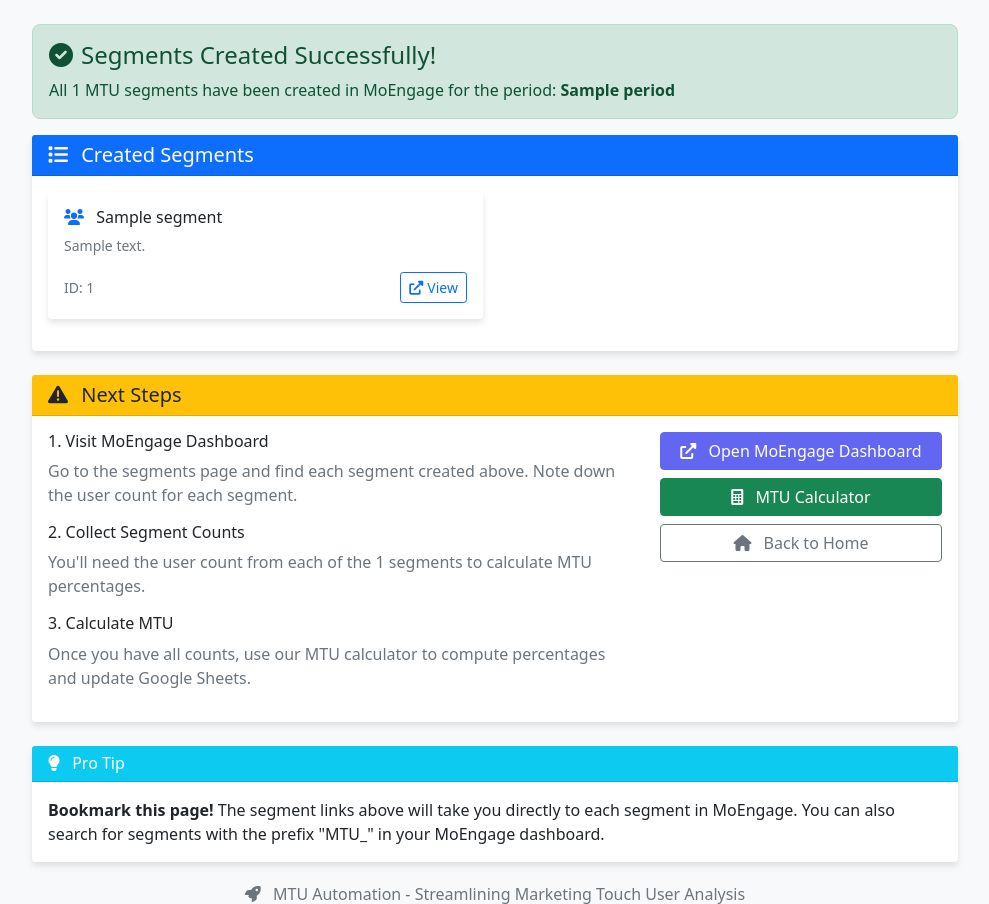
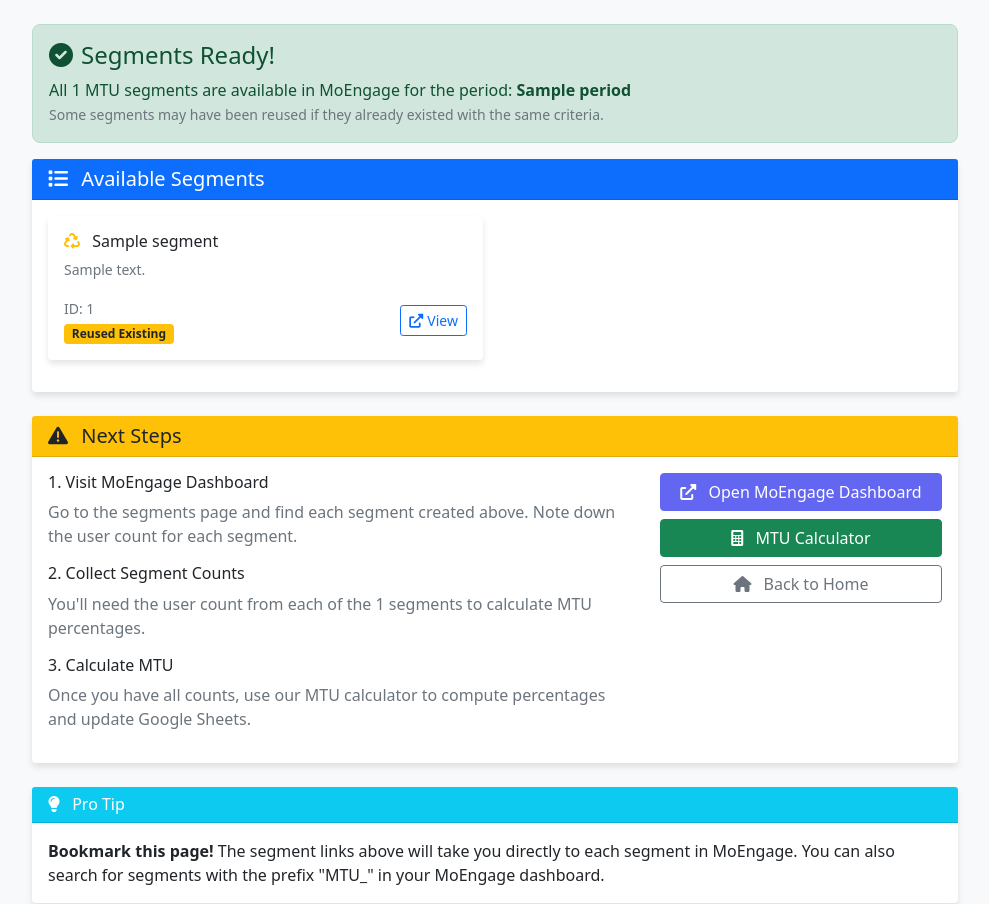
Before and after one commit to AnuragAtAspora/mtu-automation-web, a Flask app: template templates/segments_created.html in a window 1280 px wide. Shown: the part 56-960 px from the top of the page, without its empty margins (145-1134 px from the left). Run offline with Flask 3, Linux system fonts and the light colour scheme; the template is opened without the code that fills it: most values are stand-ins (such as "Sample title", 1, 10 or a date in 2020).

Commit message:
Handle duplicate segments gracefully - reuse existing ones
- When MoEngage returns 409 (segment exists), extract existing segment info
- Show existing segments as 'reused' instead of throwing errors
- Update UI to show both created and reused segments with badges
- Parse existing_cs_name and existing_cs_id from API error response
- Provide direct links to existing segments in MoEngage dashboard

```diff
--- a/app.py
+++ b/app.py
@@ -90,39 +90,38 @@ class MTUWebAutomation:
                     'name': segment_name,
                     'id': segment_id,
                     'description': unique_description,
-                    'url': f"https://app.moengage.com/v3/#/segments/{segment_id}"
+                    'url': f"https://app.moengage.com/v3/#/segments/{segment_id}",
+                    'status': 'created'
                 }
                 self.created_segments.append(segment_info)
                 return segment_info
             elif response.status_code == 409:
-                # Conflict - try with completely different approach: add microsecond precision
-                import time
-                time.sleep(2)  # Wait longer
-                microsecond_id = datetime.now().strftime('%Y%m%d_%H%M%S_%f')
-                random_suffix = ''.join(random.choices(string.ascii_letters + string.digits, k=6))
-                unique_name = f"Automated_{segment_name.split('_')[1]}_{segment_name.split('_')[2]}_{microsecond_id}_{random_suffix}"
-                unique_description = f"{description} [Retry: {microsecond_id}]"
+                # Segment with same filters already exists - reuse it
+                try:
+                    error_data = response.json()
+                    existing_name = error_data.get('error', {}).get('existing_cs_name', 'Unknown')
+                    existing_id = error_data.get('error', {}).get('existing_cs_id', 'Unknown')
 
-                payload = {
-                    "name": unique_name,
-                    "description": unique_description,
-                    "included_filters": filters
-                }
-
-                response = requests.post(url, json=payload, headers=headers, timeout=30)
-                if response.status_code in [200, 201]:
-                    data = response.json()
-                    segment_id = data['data']['id']
                     segment_info = {
-                        'name': unique_name,
-                        'id': segment_id,
-                        'description': unique_description,
-                        'url': f"https://app.moengage.com/v3/#/segments/{segment_id}"
+                        'name': existing_name,
+                        'id': existing_id,
+                        'description': f"Reusing existing segment: {existing_name}",
+                        'url': f"https://app.moengage.com/v3/#/segments/{existing_id}",
+                        'status': 'reused'
                     }
                     self.created_segments.append(segment_info)
                     return segment_info
-                else:
-                    return {'error': f"API Error after retry: {response.status_code} - {response.text}"}
+                except:
+                    # Fallback if we can't parse the error
+                    segment_info = {
+                        'name': f"Existing segment (similar to {segment_name})",
+                        'id': 'unknown',
+                        'description': "Reusing existing segment with same filters",
+                        'url': "https://app.moengage.com/v3/#/segments",
+                        'status': 'reused'
+                    }
+                    self.created_segments.append(segment_info)
+                    return segment_info
             else:
                 return {'error': f"API Error: {response.status_code} - {response.text}"}
 
@@ -151,6 +150,7 @@ class MTUWebAutomation:
             segment_name = f"Automated_{country_code}_AllUsers_{datetime.now().strftime('%Y%m%d_%H%M%S_%f')}"
             description = f"All {country_name} users for MTU calculation"
 
+            # Revert to simple filters - don't try to make them unique
             filters = {
                 "filter_operator": "and",
                 "filters": [
--- a/templates/segments_created.html
+++ b/templates/segments_created.html
@@ -6,15 +6,16 @@
 <div class="row justify-content-center">
     <div class="col-md-10">
         <div class="alert alert-success">
-            <h4><i class="fas fa-check-circle me-2"></i>Segments Created Successfully!</h4>
-            <p class="mb-0">All {{ segments|length }} MTU segments have been created in MoEngage for the period: <strong>{{ period }}</strong></p>
+            <h4><i class="fas fa-check-circle me-2"></i>Segments Ready!</h4>
+            <p class="mb-0">All {{ segments|length }} MTU segments are available in MoEngage for the period: <strong>{{ period }}</strong></p>
+            <small class="text-muted">Some segments may have been reused if they already existed with the same criteria.</small>
         </div>
 
         <div class="card">
             <div class="card-header bg-primary text-white">
                 <h5 class="mb-0">
                     <i class="fas fa-list me-2"></i>
-                    Created Segments
+                    Available Segments
                 </h5>
             </div>
             <div class="card-body">
@@ -24,12 +25,23 @@
                         <div class="card segment-card h-100">
                             <div class="card-body">
                                 <h6 class="card-title">
-                                    <i class="fas fa-users me-2 text-primary"></i>
+                                    {% if segment.status == 'reused' %}
+                                        <i class="fas fa-recycle me-2 text-warning"></i>
+                                    {% else %}
+                                        <i class="fas fa-users me-2 text-primary"></i>
+                                    {% endif %}
                                     {{ segment.name }}
                                 </h6>
                                 <p class="card-text text-muted small">{{ segment.description }}</p>
                                 <div class="d-flex justify-content-between align-items-center">
-                                    <small class="text-muted">ID: {{ segment.id }}</small>
+                                    <div>
+                                        <small class="text-muted">ID: {{ segment.id }}</small>
+                                        {% if segment.status == 'reused' %}
+                                            <br><small class="badge bg-warning text-dark">Reused Existing</small>
+                                        {% else %}
+                                            <br><small class="badge bg-success">Newly Created</small>
+                                        {% endif %}
+                                    </div>
                                     <a href="{{ segment.url }}" target="_blank" class="btn btn-sm btn-outline-primary">
                                         <i class="fas fa-external-link-alt me-1"></i>View
                                     </a>
```
